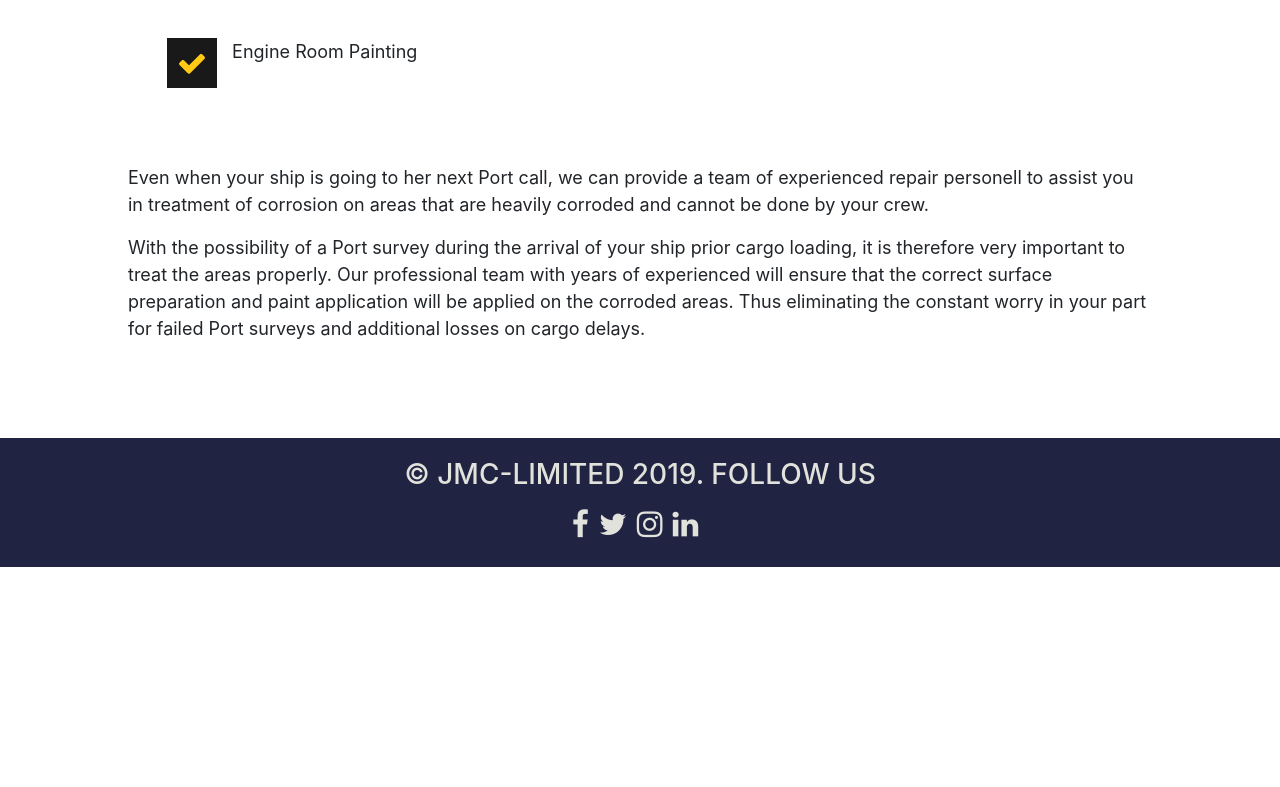
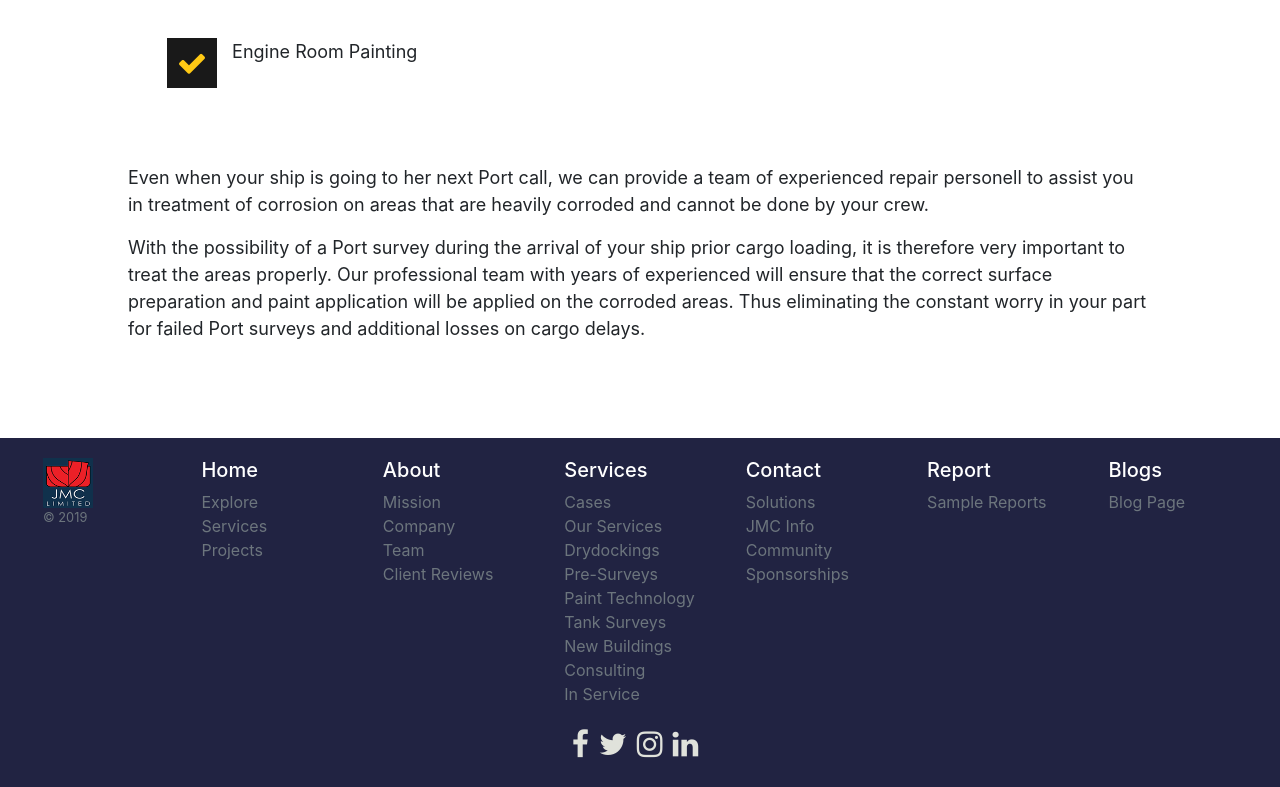
Before and after one commit to brenborbs/JMC_Web_REACT_only, a React (Create React App) app: page /services/overview_in-service in a window 1280 px wide. Shown: the part 1139-1926 px from the top of the page. Before the commit the page ends 1706 px from the top, so only its background shows below. Built offline with nearby package versions, Linux system fonts and the light colour scheme.

Commit message:
Added footer navigations

```diff
--- a/src/Resources/css/main.css
+++ b/src/Resources/css/main.css
@@ -61,6 +61,9 @@ body {
 .cap-container {
   width: 100px;
   padding: 0 80px;
+}
+.navbar-dark .navbar-nav .nav-link {
+  color: white;
 }
 
 /* Carousel */
@@ -375,7 +378,12 @@ body {
 
 /* contact */
 /*footer*/
-
+.footer-img-wrapper {
+  margin-left: 23px;
+}
+footer h5 {
+  color: white;
+}
 footer {
   background-color: #212342;
   padding: 20px;
@@ -801,20 +809,24 @@ footer {
   background: #191919;
   margin-right: 15px;
 }
-
+.p-ptech {
+  padding-top: 2em;
+}
 #ptech-map {
   font-size: 18px;
 }
 
 .video-wrapper {
   padding-top: 56.25%;
+};
+
+@media screen and (min-width: 360px) {
+  .p-ptech ,   {
+    padding-top: 2em;
+
+  }
 }
 
-@media screen and (min-width: 200px) {
-  .p-ptech {
-    padding-top: 2em;
-  }
-}
 /* desc */
 #v-serv-desc {
   min-height: 60vh;
--- a/src/components/About/review.js
+++ b/src/components/About/review.js
@@ -1,6 +1,6 @@
 import React from 'react';
 import Aidalog from '../../Resources/img/aidalogo.jpg';
-import { Link } from 'react-router-dom';
+
 
 const Review = () => {
   return (
@@ -33,10 +33,6 @@ const Review = () => {
         <p>Very good performance of your team. I'm satisfied of all tank works they have done and always on time and precise. Maksym is a good leader and always provided feedback and suggestions.Also want to highlight the good behaviour in the public spaces and cooperation with the crew.</p>
       </div>
     </div>
-    <div className="section-btn">
-      <Link to="/services" >Explore More</Link>
-
-    </div>
   </div>
   );
 };
--- a/src/components/Header_footer/Footer/index.js
+++ b/src/components/Header_footer/Footer/index.js
@@ -1,14 +1,72 @@
 import React from 'react';
-
+import Logo from '../../../Resources/img/logo.jpg';
+import { Link } from 'react-router-dom';
 
 
 const Footer = () => {
   return (
     <footer>
-      <div className="footer-text" >
-      <h3  >&copy; JMC-Limited 2019. Follow Us</h3>
-    </div>
-    <div className="footer-icons">
+
+    <div className="row">
+         <div className="col-12 col-md">
+            <div className="footer-img-wrapper">
+           <Link to="/"><img src={Logo} alt="jmc logo" width="50px" height="50px" /></Link>
+            <small className="d-block mb-3 text-muted">&copy; 2019</small>
+            </div>
+        </div>
+        <div className="col-6 col-md">
+          <h5>Home</h5>
+          <ul className="list-unstyled text-small">
+            <li><Link className="text-muted" to="/">Explore</Link></li>
+            <li><Link className="text-muted" to="/">Services</Link></li>
+            <li><Link className="text-muted" to="/">Projects</Link></li>
+          </ul>
+        </div>
+        <div className="col-6 col-md">
+          <h5>About</h5>
+          <ul className="list-unstyled text-small">
+          <li><Link className="text-muted" to="/about_us">Mission</Link></li>
+          <li><Link className="text-muted" to="/about_us">Company</Link></li>
+          <li><Link className="text-muted" to="/about_us">Team</Link></li>
+          <li><Link className="text-muted" to="/about_us">Client Reviews</Link></li>
+          </ul>
+        </div>
+        <div className="col-6 col-md">
+          <h5>Services</h5>
+          <ul className="list-unstyled text-small">
+          <li><Link className="text-muted" to="/services">Cases</Link></li>
+          <li><Link className="text-muted" to="/services">Our Services</Link></li>
+          <li><Link className="text-muted" to="/services/overview_drydockings">Drydockings</Link></li>
+          <li><Link className="text-muted" to="/services/overview_preSurveys">Pre-Surveys</Link></li>
+          <li><Link className="text-muted" to="/services/overview_paintTechnology">Paint Technology</Link></li>
+          <li><Link className="text-muted" to="/services/overview_tankSurveys">Tank Surveys</Link></li>
+          <li><Link className="text-muted" to="/services/overview_newBuildings">New Buildings</Link></li>
+          <li><Link className="text-muted" to="/services/overview_consulting">Consulting</Link></li>
+          <li><Link className="text-muted" to="/services/overview_in-service">In Service</Link></li>
+          </ul>
+        </div>
+        <div className="col-6 col-md">
+          <h5>Contact</h5>
+          <ul className="list-unstyled text-small">
+          <li><Link className="text-muted" to="/contact">Solutions</Link></li>
+          <li><Link className="text-muted" to="/contact">JMC Info</Link></li>
+          <li><Link className="text-muted" to="/contact">Community Sponsorships</Link></li>
+          </ul>
+        </div>
+        <div className="col-6 col-md">
+          <h5>Report</h5>
+          <ul className="list-unstyled text-small">
+          <li><Link className="text-muted" to="/report">Sample Reports</Link></li>
+          </ul>
+        </div>
+        <div className="col-6 col-md">
+          <h5>Blogs</h5>
+          <ul className="list-unstyled text-small">
+          <li><Link className="text-muted" to="/blog">Blog Page</Link></li>
+          </ul>
+        </div>
+      </div>
+      <div className="footer-icons">
       <a href="https://www.facebook.com/JMC-Limited-249135151800194/"><i className="fa fa-facebook"></i></a>
       <a href="https://www.twitter.com"><i className="fa fa-twitter"></i></a>
       <a href="https://www.instagram.com"><i className="fa fa-instagram"></i></a>
--- a/src/components/OverviewPT/desc.js
+++ b/src/components/OverviewPT/desc.js
@@ -1,5 +1,4 @@
 import React from 'react';
-// import { Link } from 'react-router-dom';
 import Video from './video';
 
 
@@ -17,7 +16,7 @@ const Paint_Tech = () => {
 
     <div className="container-fluid" >
       <div className="row" >
-          <div className="col-6 col-md-6">
+          <div className="col-sm-6">
             <div className="ptech-center" >
               <div className="ptech-item" >
                 <i className="fa fa-check"></i>
@@ -43,7 +42,7 @@ const Paint_Tech = () => {
               </div>
             </div>
           </div>
-          <div className="col-6 col-md-6">
+          <div className="col-sm-6">
             <div className="p-video">
               <Video />
             </div>
--- a/src/components/OverviewSV/desc.js
+++ b/src/components/OverviewSV/desc.js
@@ -16,7 +16,7 @@ const In_Service = () => {
 
     <div className="container-fluid" >
       <div className="row" >
-          <div className="col-6 col-md-6">
+          <div className="col-sm-6">
             <div className="ptech-center" >
               <div className="ptech-item" >
                 <i className="fa fa-check"></i>
@@ -42,7 +42,7 @@ const In_Service = () => {
               </div>
             </div>
           </div>
-          <div className="col-6 col-md-6">
+          <div className="col-sm-6">
             <div className="p-video">
               <Video />
             </div>
```
